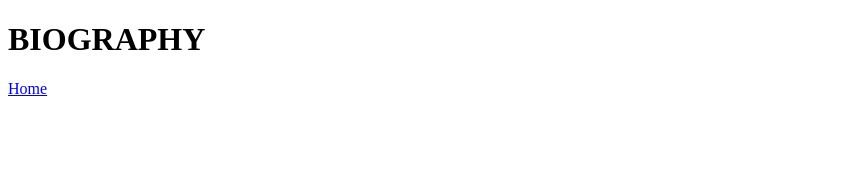
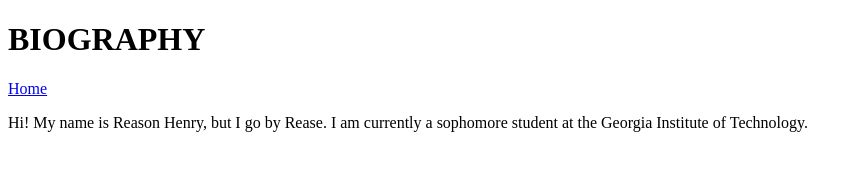
Before and after one commit to rhenry45/rhenry45.github.io, a plain HTML site: page bio.html in a window 1280 px wide. Shown: the whole page, without its empty margins (0-862 px from the left). Drawn offline with Linux system fonts and the light colour scheme.

Commit message:
Update bio.html

```diff
--- a/bio.html
+++ b/bio.html
@@ -14,3 +14,10 @@
                 <a href = "index.html">Home</a>
             </nav>
         </header>
+    <body>
+        <p>
+            Hi! My name is Reason Henry, but I go by Rease. I am currently a sophomore student at the Georgia Institute of Technology.
+        </p>
+    </body>
+
+</html>
```
